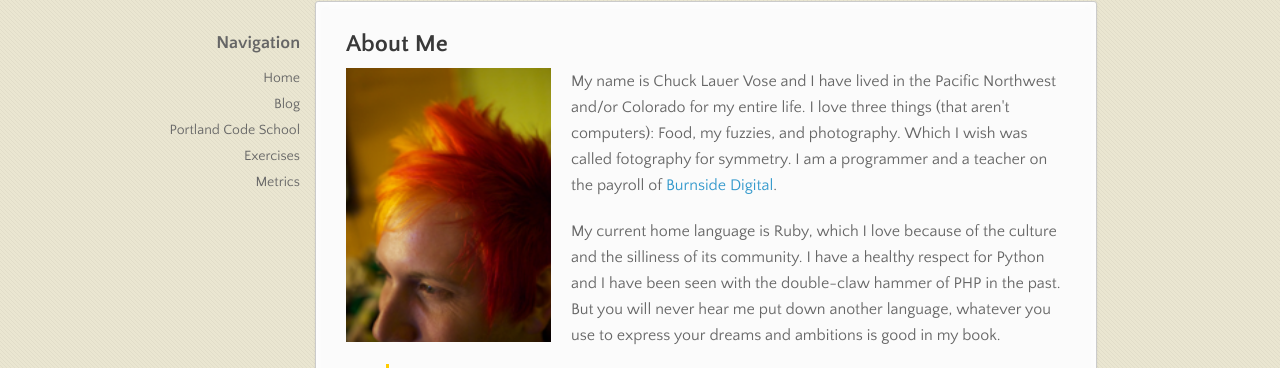
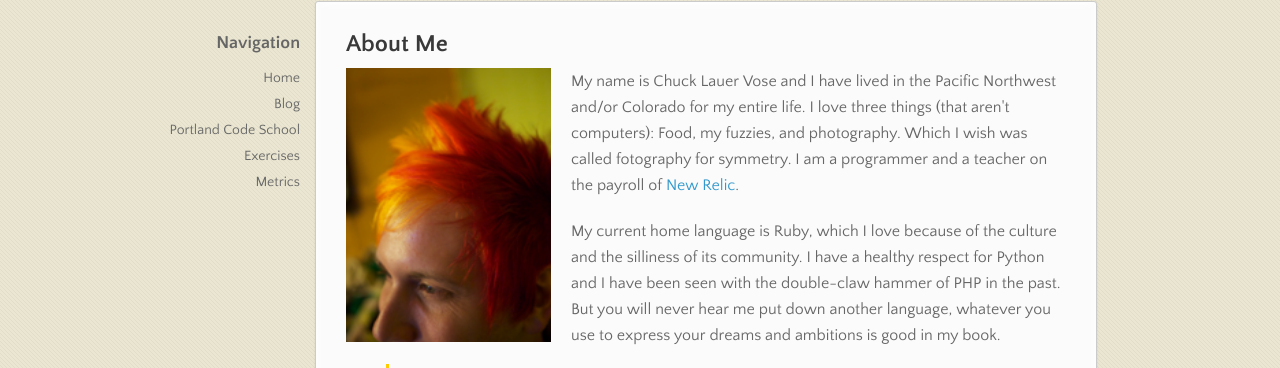
Before and after one commit to vosechu/vosechu.github.io, a Jekyll site: the page built from index.html, in a window 1280 px wide and 900 px high. Shown: the part 189-557 px from the top of the window. Built offline with Jekyll 4.4.1, drawn with Linux system fonts in a browser that asks for light colours; nearby versions of some CDN libraries.

Commit message:
update company

```diff
--- a/index.html
+++ b/index.html
@@ -7,7 +7,7 @@ page_title: Home
 
 <div class="about-me cf">
   <img src="/images/chuck.png" alt="Chuck Lauer Vose - Red Hair"></img>
-  <p>My name is Chuck Lauer Vose and I have lived in the Pacific Northwest and/or Colorado for my entire life. I love three things (that aren't computers): Food, my fuzzies, and photography. Which I wish was called fotography for symmetry. I am a programmer and a teacher on the payroll of <a href="http://www.burnsidedigital.com">Burnside Digital</a>.</p>
+  <p>My name is Chuck Lauer Vose and I have lived in the Pacific Northwest and/or Colorado for my entire life. I love three things (that aren't computers): Food, my fuzzies, and photography. Which I wish was called fotography for symmetry. I am a programmer and a teacher on the payroll of <a href="http://www.newrelic.com">New Relic</a>.</p>
   <p class="omega">My current home language is Ruby, which I love because of the culture and the silliness of its community. I have a healthy respect for Python and I have been seen with the double-claw hammer of PHP in the past. But you will never hear me put down another language, whatever you use to express your dreams and ambitions is good in my book.</p>
 </div>
 
```
